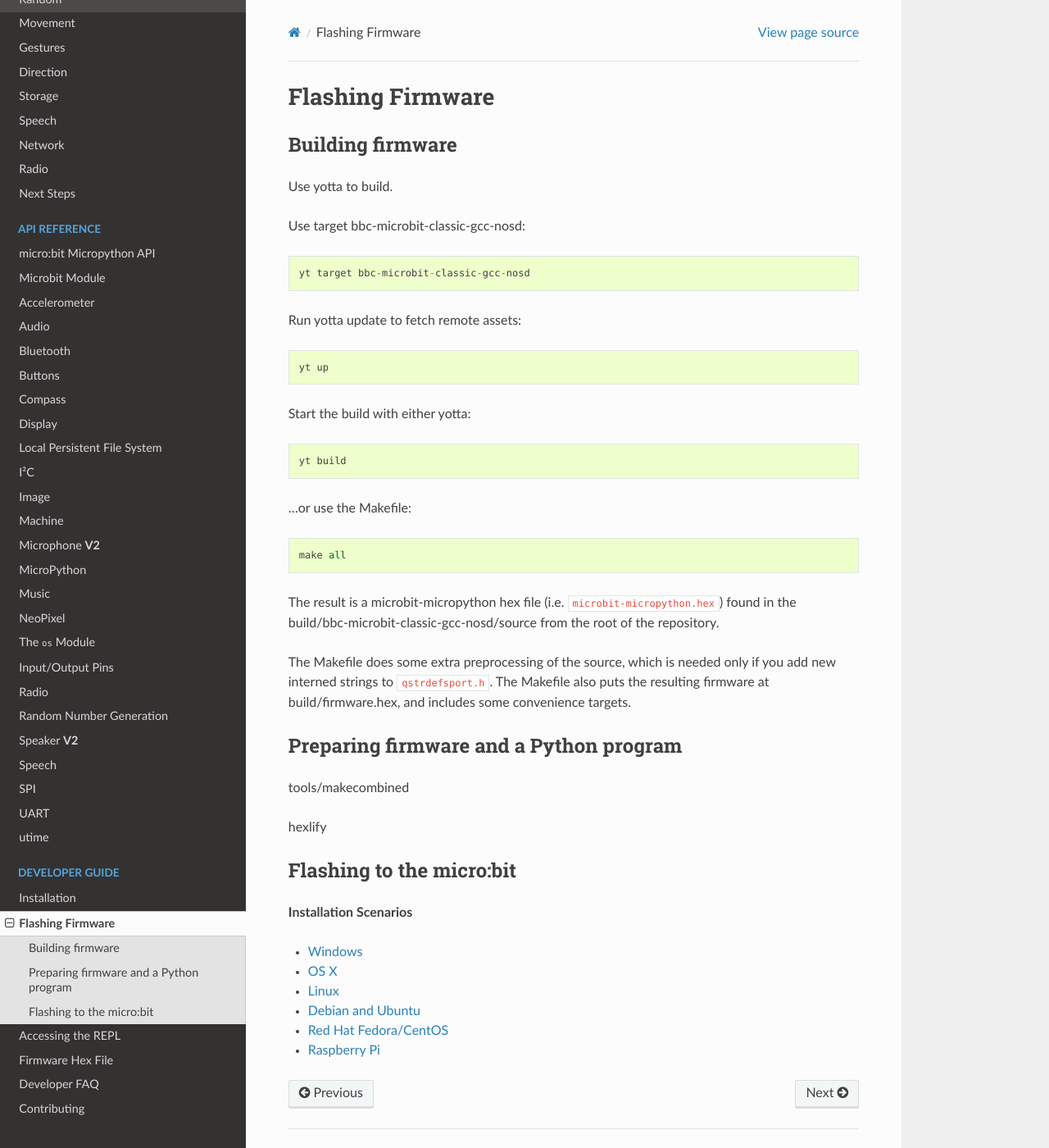
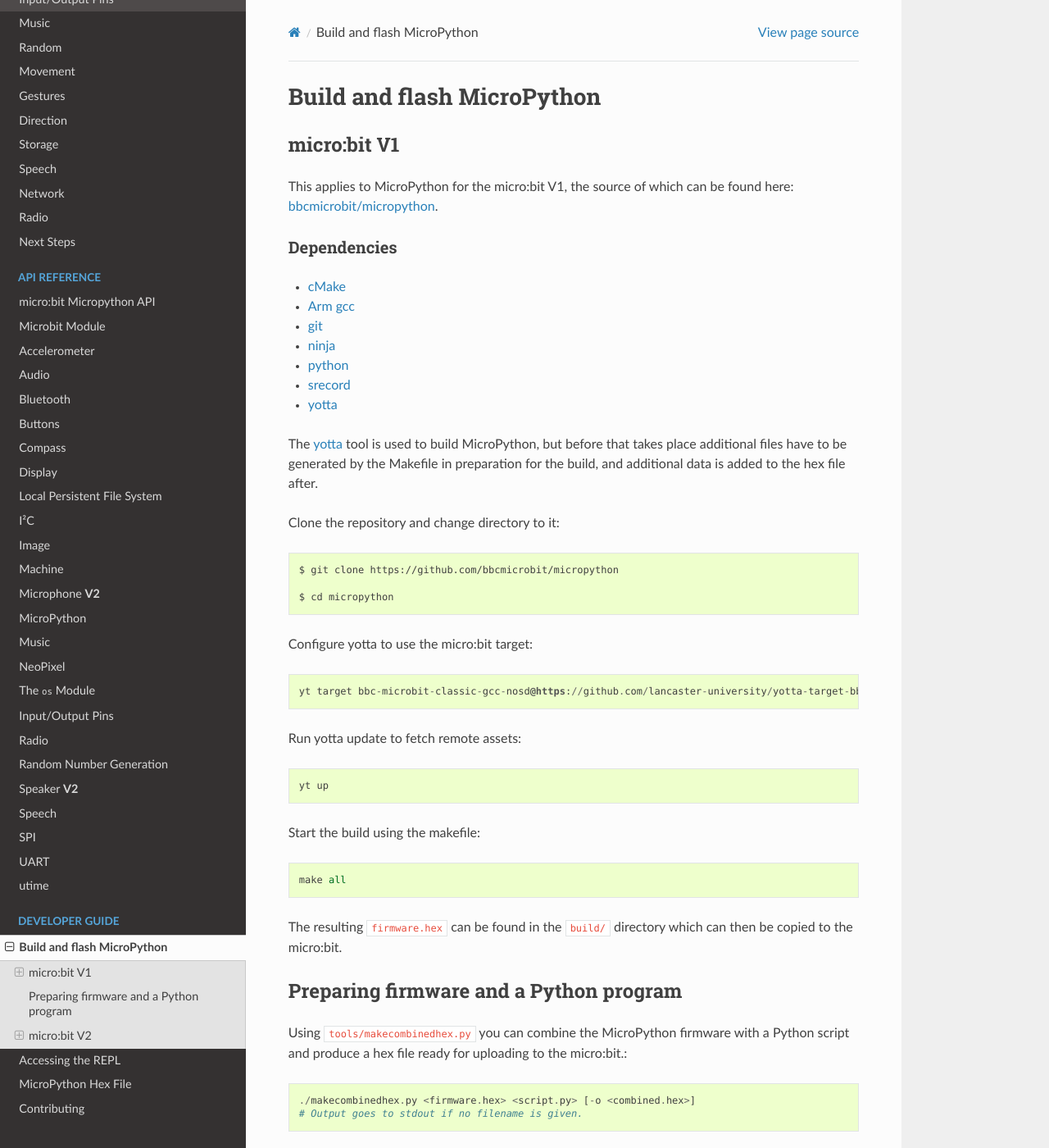
Before and after one commit to bbcmicrobit/micropython, a Sphinx documentation site: the page built from docs/devguide/flashfirmware.rst, in a window 1280 px wide and 1400 px high. Shown: the whole window at 82% size. Built offline with Sphinx 7.4.7 and the Read the Docs theme 2.0.0, drawn with Linux system fonts in a browser that asks for light colours; pages that are not in the unit, such as notebooks, are missing from menus; some of the changed text lies outside the part shown.

Commit message:
docs: dev guide updates (#711)
Completes and merges build and flash pages.
Adds V2 info.
Removes outdated FAQ page.
Adds WebUSB info to REPL page.

```diff
--- a/docs/devguide/flashfirmware.rst
+++ b/docs/devguide/flashfirmware.rst
@@ -1,58 +1,107 @@
 .. _flashfirmware:
 
-=================
-Flashing Firmware
-=================
+===========================
+Build and flash MicroPython
+===========================
 
-Building firmware
------------------
-Use yotta to build.
+micro:bit V1
+============
 
-Use target bbc-microbit-classic-gcc-nosd::
+This applies to MicroPython for the micro:bit V1, the source of which can be
+found here: `bbcmicrobit/micropython <https://github.com/bbcmicrobit/micropython>`_.
 
-  yt target bbc-microbit-classic-gcc-nosd
+Dependencies
+------------
+- `cMake <https://cmake.org/>`_
+- `Arm gcc <https://developer.arm.com/tools-and-software/open-source-software/developer-tools/gnu-toolchain/gnu-rm/downloads>`_
+- `git <https://git-scm.com/>`_
+- `ninja <https://ninja-build.org/>`_
+- `python <https://www.python.org/downloads/>`_
+- `srecord <http://srecord.sourceforge.net/>`_
+- `yotta <http://docs.yottabuild.org//>`_
+
+The `yotta
+<http://docs.yottabuild.org//>`_ tool is used to build MicroPython, but before
+that takes place additional files have to be generated by the Makefile in
+preparation for the build, and additional data is added to the hex file after.
+
+Clone the repository and change directory to it::
+
+  $ git clone https://github.com/bbcmicrobit/micropython
+
+  $ cd micropython
+
+Configure yotta to use the micro:bit target::
+
+  yt target bbc-microbit-classic-gcc-nosd@https://github.com/lancaster-university/yotta-target-bbc-microbit-classic-gcc-nosd
 
 Run yotta update to fetch remote assets::
 
   yt up
 
-Start the build with either yotta::
-
-  yt build
-
-...or use the Makefile::
+Start the build using the makefile::
 
   make all
 
-The result is a microbit-micropython hex file (i.e. ``microbit-micropython.hex``)
-found in the build/bbc-microbit-classic-gcc-nosd/source from the root of the
-repository.
-
-The Makefile does some extra preprocessing of the source, which is needed only
-if you add new interned strings to ``qstrdefsport.h``. The Makefile also puts
-the resulting firmware at build/firmware.hex, and includes some convenience
-targets.
+The resulting ``firmware.hex`` can be found in the ``build/``
+directory which can then be copied to the micro:bit.
 
 Preparing firmware and a Python program
----------------------------------------
+=======================================
 
-tools/makecombined
+Using ``tools/makecombinedhex.py`` you can combine the MicroPython firmware
+with a Python script and produce a hex file ready for uploading to the
+micro:bit.::
 
-hexlify
+  ./makecombinedhex.py <firmware.hex> <script.py> [-o <combined.hex>]
+  # Output goes to stdout if no filename is given.
+
+Using ``tools/hexlify.py`` you can turn a Python script into Intel HEX format
+to be concatenated at the end of the MicroPython firmware.hex.  A simple header
+is added to the script.::
+
+  ./hexlifyscript.py <script.py>
+
+It also accepts data on standard input.
 
 
+micro:bit V2
+============
 
-Flashing to the micro:bit
--------------------------
+This applies to MicroPython for the micro:bit V2, the source of which can be
+found here: `microbit-foundation/micropython-microbit-v2 <https://github.com/microbit-foundation/micropython-microbit-v2>`_.
 
+The repository also contains a history of
+`MicroPython firmware builds <https://github.com/microbit-foundation/micropython-microbit-v2/actions>`_.
 
+Dependencies
+------------
 
+- `Arm gcc <https://developer.arm.com/tools-and-software/open-source-software/developer-tools/gnu-toolchain/gnu-rm/downloads>`_
+- `gcc <http://gcc.gnu.org/install/>`_
+- `cMake <https://cmake.org/>`_
+- `git <https://git-scm.com/>`_
+- `ninja <https://ninja-build.org/>`_
+- `python <https://www.python.org/downloads/>`_
 
-**Installation Scenarios**
+Clone the repository and change directory to it::
 
-* :ref:`Windows <microbit-windows>`
-* :ref:`OS X <microbit-osx>`
-* :ref:`Linux <microbit-linux>`
-* :ref:`Debian and Ubuntu <microbit-debian-ubuntu>`
-* :ref:`Red Hat Fedora/CentOS <microbit-redhat>`
-* :ref:`Raspberry Pi <microbit-rpi>`
+    $ git clone https://github.com/microbit-foundation/micropython-microbit-v2
+    $ cd micropython-microbit-v2
+
+Update the submodules::
+
+    $ git submodule update --init
+
+Then build the MicroPython cross-compiler::
+
+    $ make -C lib/micropython/mpy-cross
+
+After setting up, go to the src/ directory and build::
+
+    $ cd src
+
+    $ make
+
+The resulting firmware will be ``MICROBIT.hex`` in the ``src/``
+directory which can be copied to the micro:bit.
```
Also changed, not shown: docs/devguide/devfaq.rst (deleted, +0 -13 lines), docs/devguide/hexformat.rst (+9 -17 lines), docs/devguide/installation.rst (deleted, +0 -106 lines), docs/devguide/repl.rst (+19 -7 lines).
